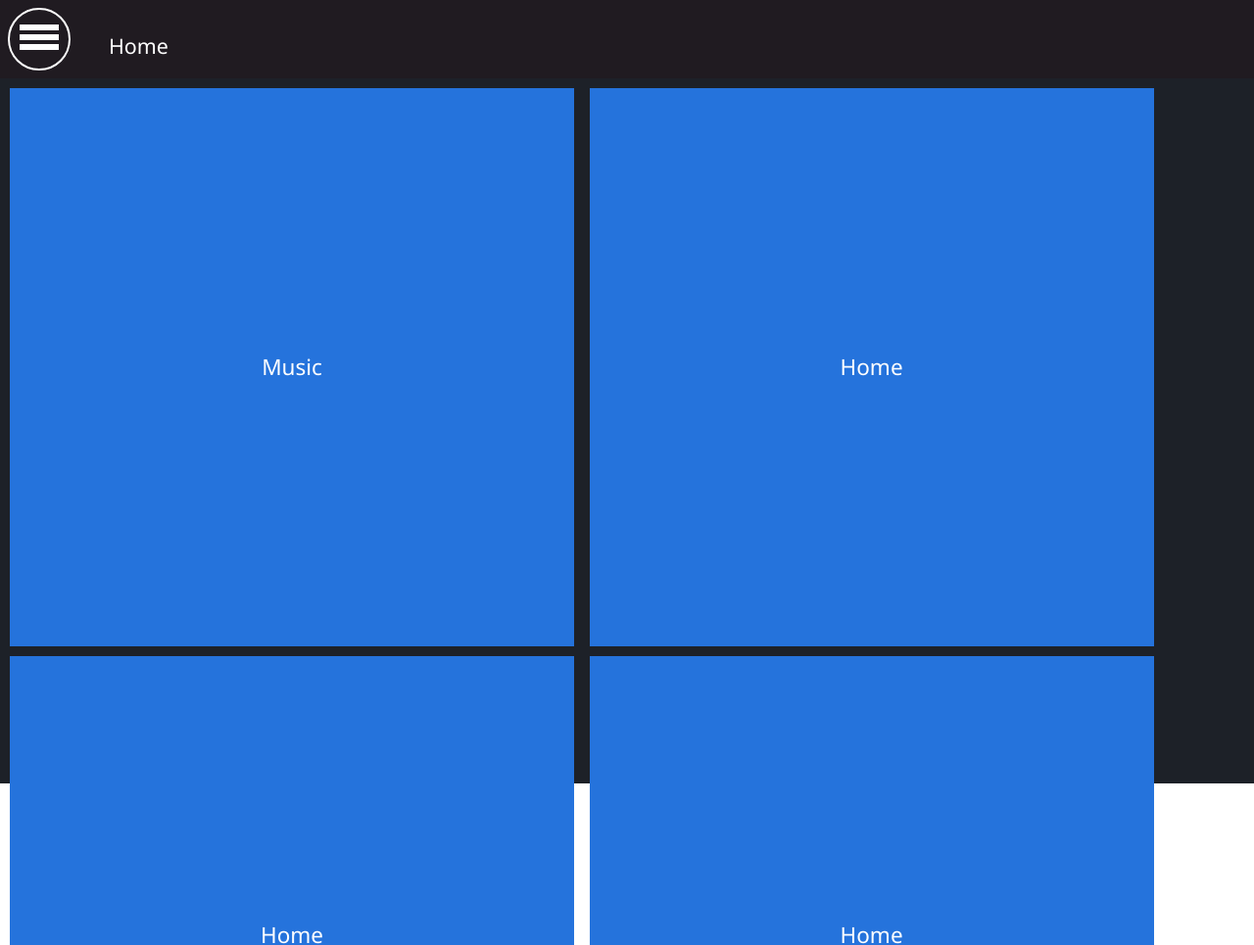
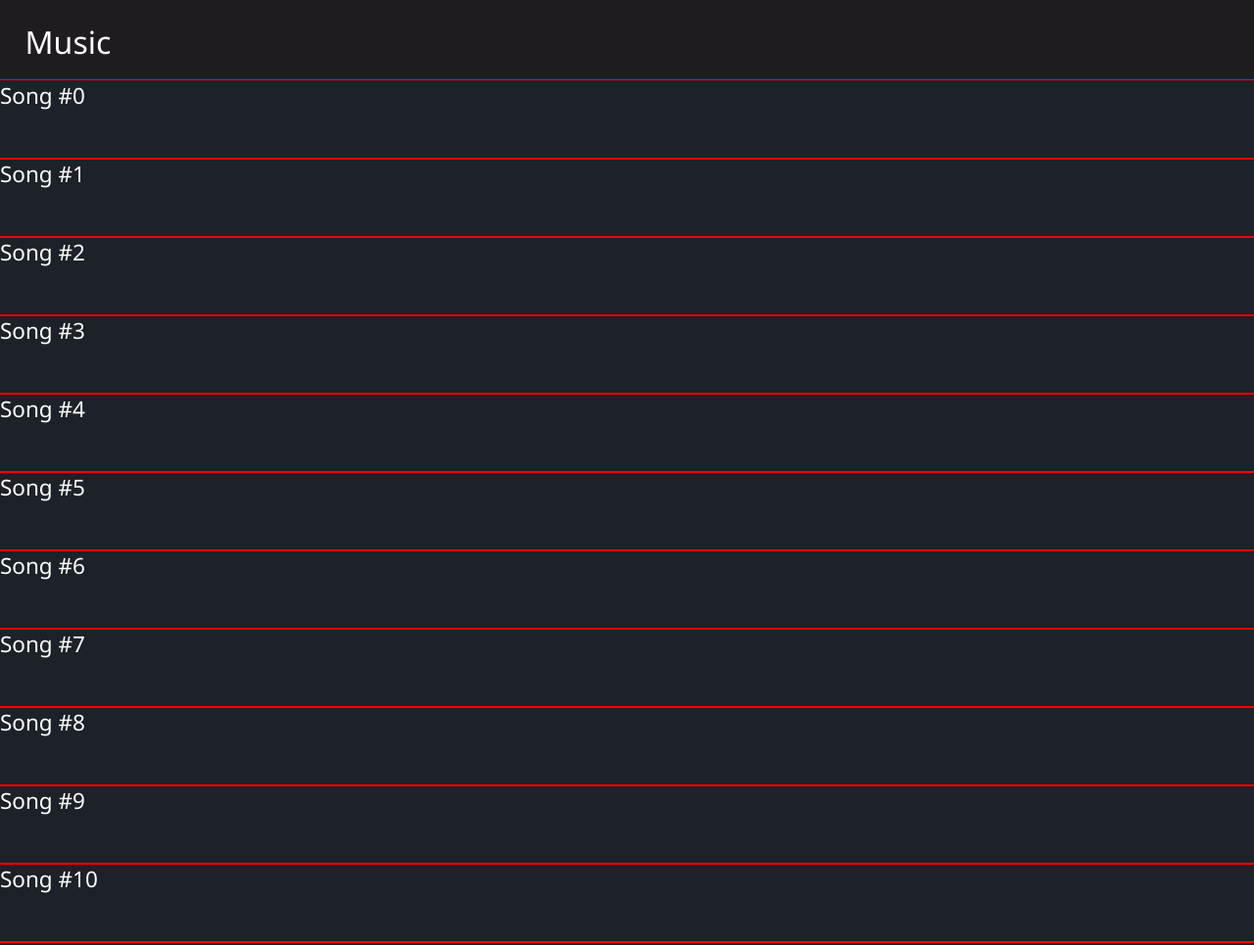
Before and after one commit to u1tralord/Home-Automation-Web-Control, a plain HTML site: page m.index.html in a window 1280 px wide. Shown: the top 965 px of the page at 98% size. Drawn offline with Linux system fonts and the light colour scheme.

Commit message:
Starting from scratch. Testing songs with 20k elements

```diff
--- a/css/m.style.css
+++ b/css/m.style.css
@@ -15,37 +15,41 @@ body{
     height: 100vh;
     background-color: #1d2128;
 }
-.panel-screen{
+.panel{
     width:100vw;
     height:100vh;
 	display:none;
 }
-.panel-screen.active-panel{
+.panel.active-panel{
 	display:inline;
 }
-.panel-titlebar{
+.panel-title{
     background: #00f;
     height: 10vh;
     background: #201b21;
+	border-bottom: 2px solid #2d1f30;
 }
-.panel-title{
-    display: inline-block;
+.panel-title h1{
+	display: inline-block;
     height: 100%;
     padding-left: 2vw;
-}
-.panel-title h1{
-    font-size: 1em;
+    font-size: 4vh;
 }
 .panel-body{
     background: #0f0;
     height: 90vh;
     background-color: #1d2128;
 }
+
+.song-item{
+	width: 100%;
+	height: 10vh;
+	outline: 1px solid red;
+	background: #1d2128;
+}
+/*
 .tile-group{
     display: inline-block;
-    /*position: relative;
-    left: 50%;
-    transform: translateX(-50%);*/
 }
 .tile{
     font-family: segoe ui;
@@ -67,30 +71,4 @@ body{
 .tile:active{
     background-color: #cc5c00;
 }
-.back-button{
-    width: 8vh;
-    height: 8vh;
-    margin: 1vh;
-    border: 2px solid #fff;
-    border-radius: 4vh;
-    outline: none;
-    background-color: Transparent;
-}
-.back-button:active{
-    background: #fff
-}
-.hamburger{
-    display: inline-block;
-}
-.hamburger-slice{
-    width: 5vh;
-    height: .75vh;
-    background: #fff;
-    margin-bottom: .5vh;
-}
-.colored-padding{
-    background-image: linear-gradient(#ff0, #ff0),
-        linear-gradient(red, red);
-    background-clip: content-box, padding-box;
-}
-}
+*/
--- a/js/m.scripts.js
+++ b/js/m.scripts.js
@@ -1,6 +1,11 @@
 window.addEventListener('orientationchange', calculateTileSize);
 calculateTileSize()
 
+var songArea = $("#songs");
+for(var i = 0; i < 20000; i++){
+	var songItem = $("<div class='song-item'></div>").text("Song #"+i);
+	songArea.append(songItem);
+}
 function calculateTileSize()
 {
     var bodyWidth = $(".panel-body").first().width();
--- a/m.index.html
+++ b/m.index.html
@@ -10,47 +10,18 @@
     </head>
     <body ontouchstart="">
         <div id="control-panel">
-            <div class="panel-screen active-panel" id="menu-screen">
-                <div class="panel-titlebar">
-                    <button linkTo="menu-screen" class="back-button tab-nav">
-                        <div class="hamburger">
-                            <div class="hamburger-slice"></div>
-                            <div class="hamburger-slice"></div>
-                            <div class="hamburger-slice"></div>
-                        </div>
-                    </button>
-                    <div class="panel-title">
-                        <h1>Home</h1>
-                    </div>
-                </div>
-                <div class="panel-body">
-                    <div class="tile-group">
-                        <button linkTo="music-screen" class="tile tab-nav">Music</button>
-                        <button linkTo="home" class="tile tab-nav">Home</button>
-                        <button linkTo="home" class="tile tab-nav">Home</button>
-                        <button linkTo="home" class="tile tab-nav">Home</button>
-                        <button linkTo="home" class="tile tab-nav">Home</button>
-                        <button linkTo="home" class="tile tab-nav">Home</button>
-                    </div>
-                </div>
-            </div>
-			<div class="panel-screen" id="music-screen">
-				<div class="panel-titlebar">
-                    <button linkTo="menu-screen" class="back-button tab-nav" linkTo="menu-screen">
-                        <div class="hamburger">
-                            <div class="hamburger-slice"></div>
-                            <div class="hamburger-slice"></div>
-                            <div class="hamburger-slice"></div>
-                        </div>
-                    </button>
-                    <div class="panel-title">
-                        <h1>Music</h1>
-                    </div>
-                </div>
+
+
+			<div class="panel active-panel">
+				<div class="panel-title">
+					<h1>Music</h1>
+				</div>
 				<div class="panel-body">
-					<p>CONTENT!</p>
+					<div id="songs"></div>
 				</div>
 			</div>
+
+
         </div>
     </body>
     <script src="js/fastclick.js"></script>
```
Also changed, not shown: 1 other file.
